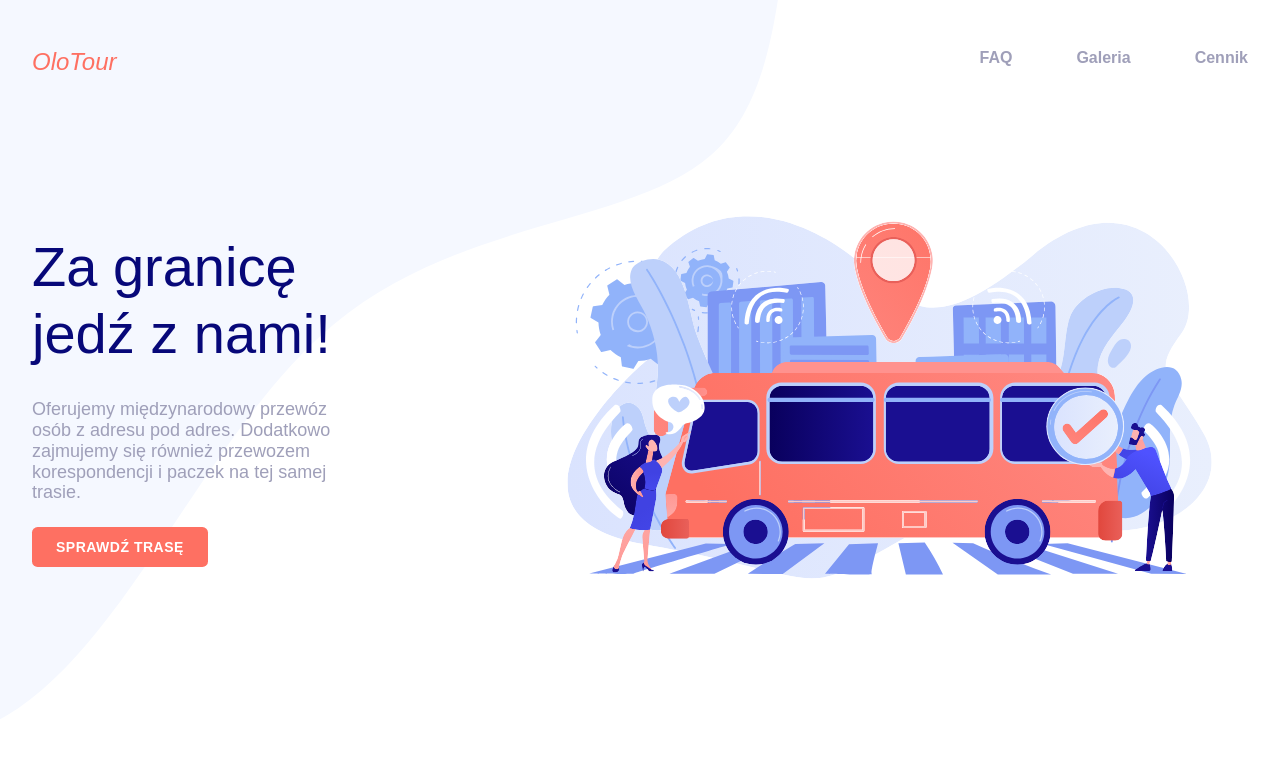
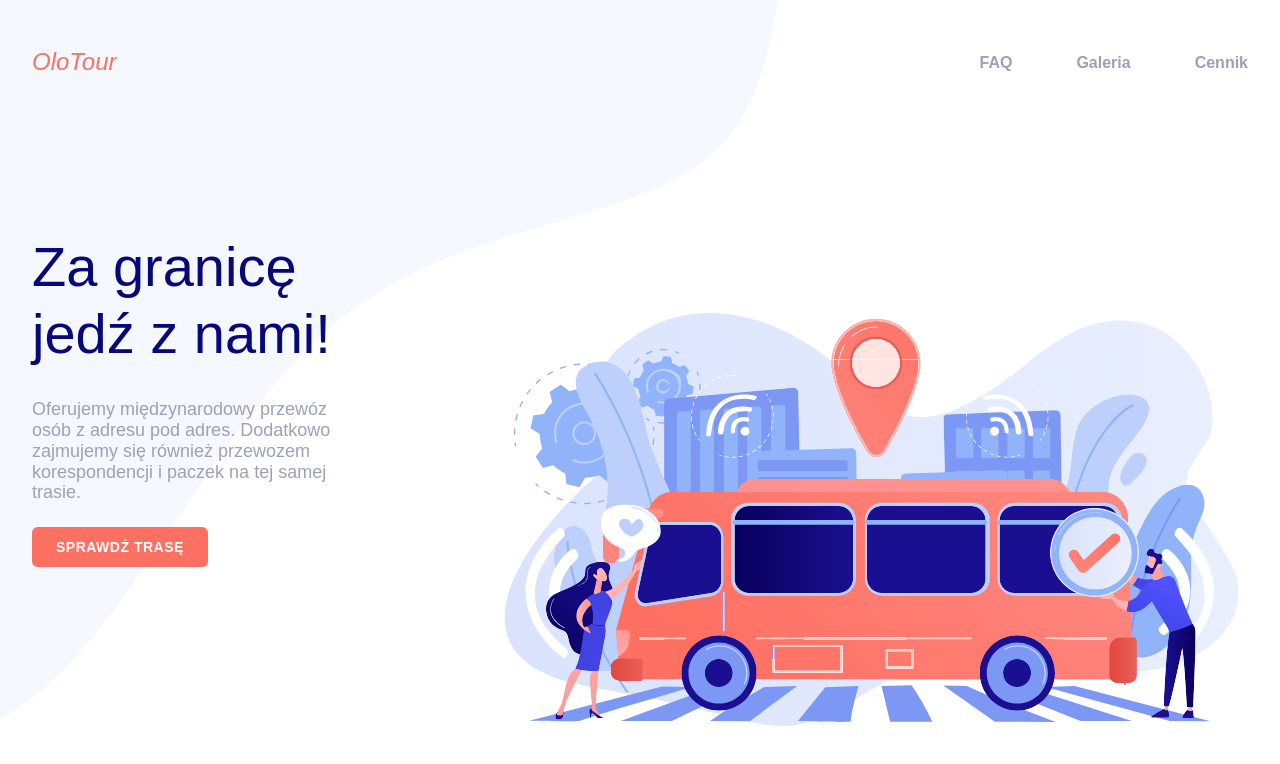
Before and after one commit to D1MK4-code/Olotour, a Gatsby site: page / in a window 1280 px wide. Built offline with nearby package versions, Linux system fonts and the light colour scheme; Gatsby itself is replaced by a stand-in of ours.

Commit message:
navbar overflow fixes and image resized

```diff
--- a/src/components/Hero.js
+++ b/src/components/Hero.js
@@ -107,6 +107,7 @@ const StyledLeft = styled.div`
   position: relative;
   z-index: 5;
   width: 40%;
+  margin: 0 auto 0 0 !important;
   @media (max-width: 767px) {
     width: 100%;
   }
@@ -115,24 +116,34 @@ const StyledLeft = styled.div`
 const StyledRight = styled.div`
   display: block;
   min-height: 515px;
-  position: relative;
+  position: absolute;
   align-items: flex-end;
   z-index: 1;
   width: 60%;
+  bottom: 0px;
+  right: 0px;
+  max-width: 1150px;
   div {
     width: 100%;
   }
   img {
     height: auto;
   }
+  @media (max-width: 1599px) {
+    width: 65%;
+  }
   @media (max-width: 1399px) {
     align-items: center;
+  }
+  @media (max-width: 991px) {
+    width: 60%;
   }
   @media (max-width: 767px) {
     width: 100%;
     align-items: flex-start;
     padding-top: 2rem;
     min-height: 450px;
+    position: static;
     img {
       max-width: 550px;
       margin: 0 auto;
--- a/src/components/Navbar.js
+++ b/src/components/Navbar.js
@@ -16,6 +16,7 @@ const StyledNavbar = styled.nav`
     margin: 0 auto;
     display: flex;
     justify-content: space-between;
+    align-items: center;
   }
   a {
     font-weight: 500;
@@ -61,6 +62,12 @@ const StyledNavbar = styled.nav`
 
   @media (max-width: 767px) {
     padding: 1.5rem 1rem 0;
+    height: 100%;
+    overflow: hidden;
+    pointer-events: none;
+    a {
+      pointer-events: all;
+    }
     ul {
       position: absolute;
       right: 0;
@@ -74,12 +81,15 @@ const StyledNavbar = styled.nav`
       transform: translateX(100%);
       transition: transform 0.3s ease-in;
       padding: 8rem 0 0;
+      pointer-events: all;
       li {
         margin: 0 0 2.5rem 0;
+        pointer-events: all;
       }
       a {
         color: #070879;
         font-size: 1.5rem;
+        pointer-events: all;
       }
       &.active {
         transform: translateX(0);
@@ -92,6 +102,7 @@ const StyledBurger = styled.div`
   display: none;
   position: relative;
   z-index: 10;
+  pointer-events: all;
   div {
     width: 2rem;
     height: 3px;
--- a/src/pages/index.js
+++ b/src/pages/index.js
@@ -30,6 +30,14 @@ const StyledContainer = styled.section`
       }
     }
   }
+  @media (max-width: 575px) {
+    overflow: hidden;
+    > .gatsby-image-wrapper {
+      &:first-child {
+        width: 100%;
+      }
+    }
+  }
 `
 
 export default function Home() {
--- a/src/styles/Global.js
+++ b/src/styles/Global.js
@@ -142,6 +142,10 @@ const GlobalStyles = createGlobalStyle`
     font-family: 'Montserrat', sans-serif;
   }
 
+  #gatsby-focus-wrapper {
+    width: 100vw;
+  }
+
 
 @media(max-width: 767px) {
   body {
```
